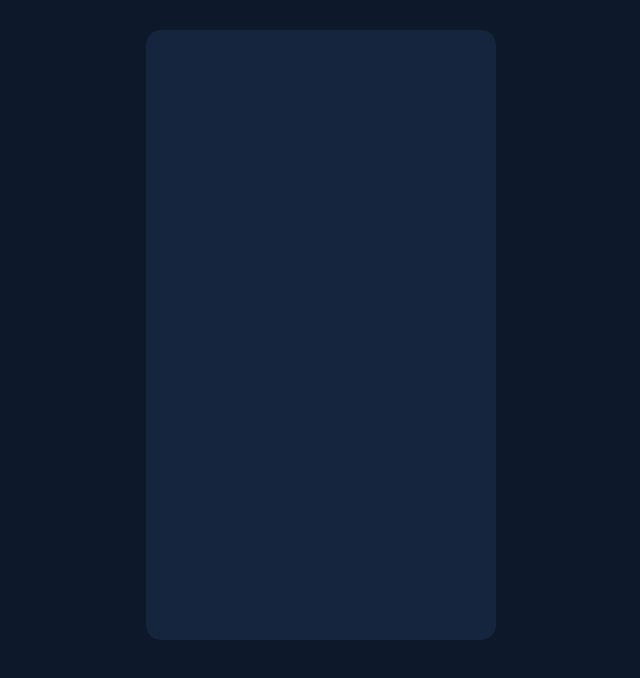
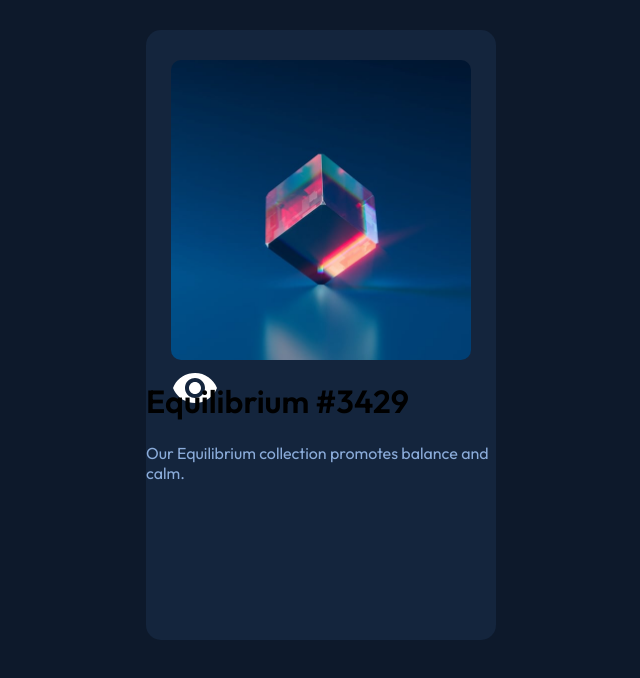
Before and after one commit to Terdanny1/NFT-Preview-Card-Component-Challenge, a plain HTML site: page index.html in a window 1280 px wide. Shown: the whole page, without its empty margins (319-959 px from the left). Drawn offline with Linux system fonts and the light colour scheme.

Commit message:
added styles

```diff
--- a/index.html
+++ b/index.html
@@ -13,7 +13,14 @@
   <main>
 
     <div class="container">
-
+        <div class="image-container">
+            <img class="image" src="/images/image-equilibrium.jpg" alt="image-equilibrium">
+            <div class="icon"> <img src="/images/icon-view.svg" alt="eye icon"></div>
+        </div>
+        <div class="text">
+          <h1>Equilibrium #3429</h1>
+          <p style="color: hsl(215, 51%, 70%);">Our Equilibrium collection promotes balance and calm.</p>
+        </div>
     </div>
 
   </main>
--- a/style.css
+++ b/style.css
@@ -11,3 +11,14 @@ body {
   height: 580px;
   padding-top: 30px;
 }
+.image-container{
+  border-radius: 10px;
+  margin: 0 auto;
+  width: 300px;
+  height: 300px;
+}
+.image{
+  border-radius: 10px;
+  width: 300px;
+  height: 300px;
+}
```
